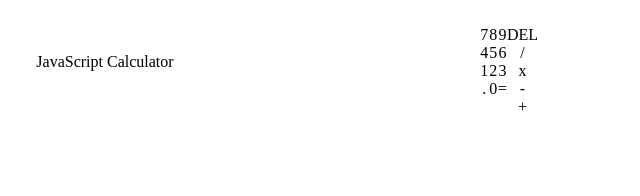
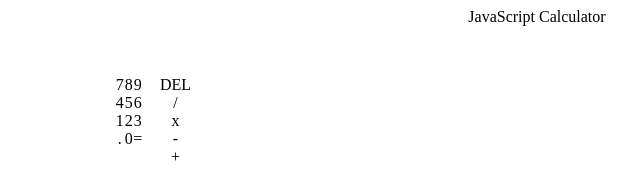
Before and after one commit to sizigia/javascript-calculator, a plain HTML site: page index.html in a window 1280 px wide. Shown: the whole page, without its empty margins (103-743 px from the left). Drawn offline with Linux system fonts and the light colour scheme.

Commit message:
positionating elements in the grid

```diff
--- a/css/calc.css
+++ b/css/calc.css
@@ -1,22 +1,28 @@
 body {
     display: grid;
-    grid-template-columns: 400px 400px;
+    grid-template-columns: auto 400px auto;
+    grid-template-rows: auto auto auto auto;
     justify-items: center;
     align-items: center;
+}
 
+#title{
+    grid-area: 1/1/2/4;
+    height: 50px;
 }
+
 
 #display:empty:before {content: '\a0';}
 
 #display {
     display: grid;
-    grid-area: 1/1/2/3;
+    grid-area: 2/2/3/3;
 }
 
 #buttons {
-    grid-area: 2/1/3/3;
+    grid-area: 3/2/4/3;
     display: grid;
-    grid-template-columns: 60% 40%;
+    grid-template-columns: 2fr 1fr;
     justify-items: center;
     align-items: center;
 }
```
